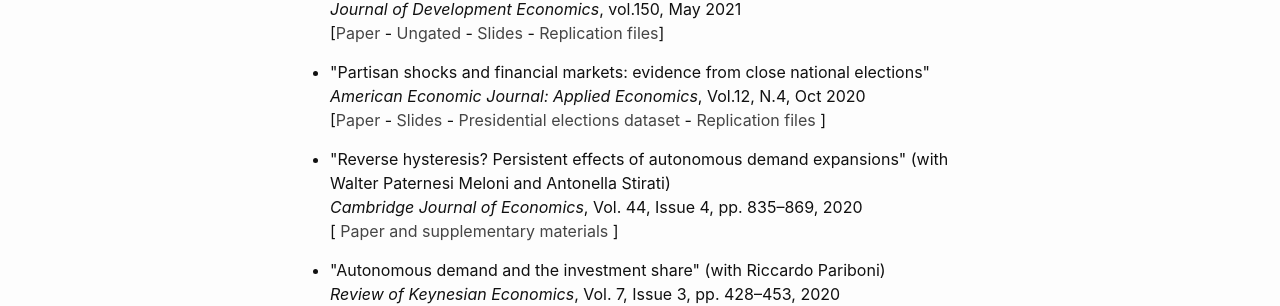
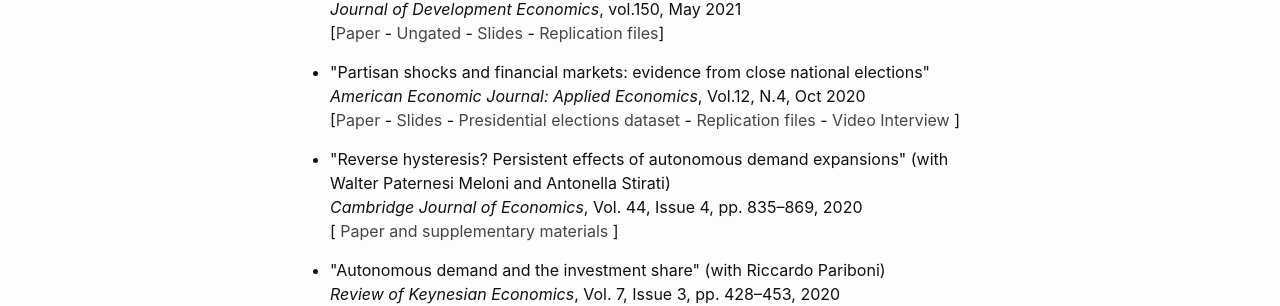
Before and after one commit to danielegirardi/danielegirardi.github.io, a Jekyll site: the page built from index.md, in a window 1280 px wide. Shown: the part 611-917 px from the top of the page. Built offline with Jekyll 4.4.1, drawn with Linux system fonts in a browser that asks for light colours.

Commit message:
Update home.html

```diff
--- a/_layouts/home.html
+++ b/_layouts/home.html
@@ -70,7 +70,7 @@
 <ul style="list-style-type: disc;">
  	<li>"Partisan shocks and financial markets: evidence from close national elections" <br/>
     <em>American Economic Journal: Applied Economics</em>, Vol.12, N.4, Oct 2020 <br/>
-    [<a style="color: #454545;" href="https://www.aeaweb.org/articles?id=10.1257/app.20190292&&from=f" target="_blank" rel="noopener">Paper</a> - <a style="color: #454545;" href="https://danielegirardi.github.io/posts/documents/partisan_shocks_slides_arin_course.pdf" target="_blank" rel="noopener">Slides</a> - <a style="color: #454545;" href="https://doi.org/10.7910/DVN/FHCCWY" target="_blank" rel="noopener">Presidential elections dataset</a> - <a style="color: #454545;" href="https://doi.org/10.3886/E115008V1" target="_blank" rel="noopener">Replication files</a>  ]</li>
+    [<a style="color: #454545;" href="https://www.aeaweb.org/articles?id=10.1257/app.20190292&&from=f" target="_blank" rel="noopener">Paper</a> - <a style="color: #454545;" href="https://danielegirardi.github.io/posts/documents/partisan_shocks_slides_arin_course.pdf" target="_blank" rel="noopener">Slides</a> - <a style="color: #454545;" href="https://doi.org/10.7910/DVN/FHCCWY" target="_blank" rel="noopener">Presidential elections dataset</a> - <a style="color: #454545;" href="https://doi.org/10.3886/E115008V1" target="_blank" rel="noopener">Replication files</a>  - <a style="color: #454545;" href="https://faculti.net/partisan-shocks-and-financial-markets-evidence-from-close-national-elections/" target="_blank" rel="noopener">Video Interview</a> ]</li>
 </ul>
   <ul style="list-style-type: disc;">
  	<li>"Reverse hysteresis? Persistent effects of autonomous demand expansions" (with Walter Paternesi Meloni and Antonella Stirati)<br/>
```
